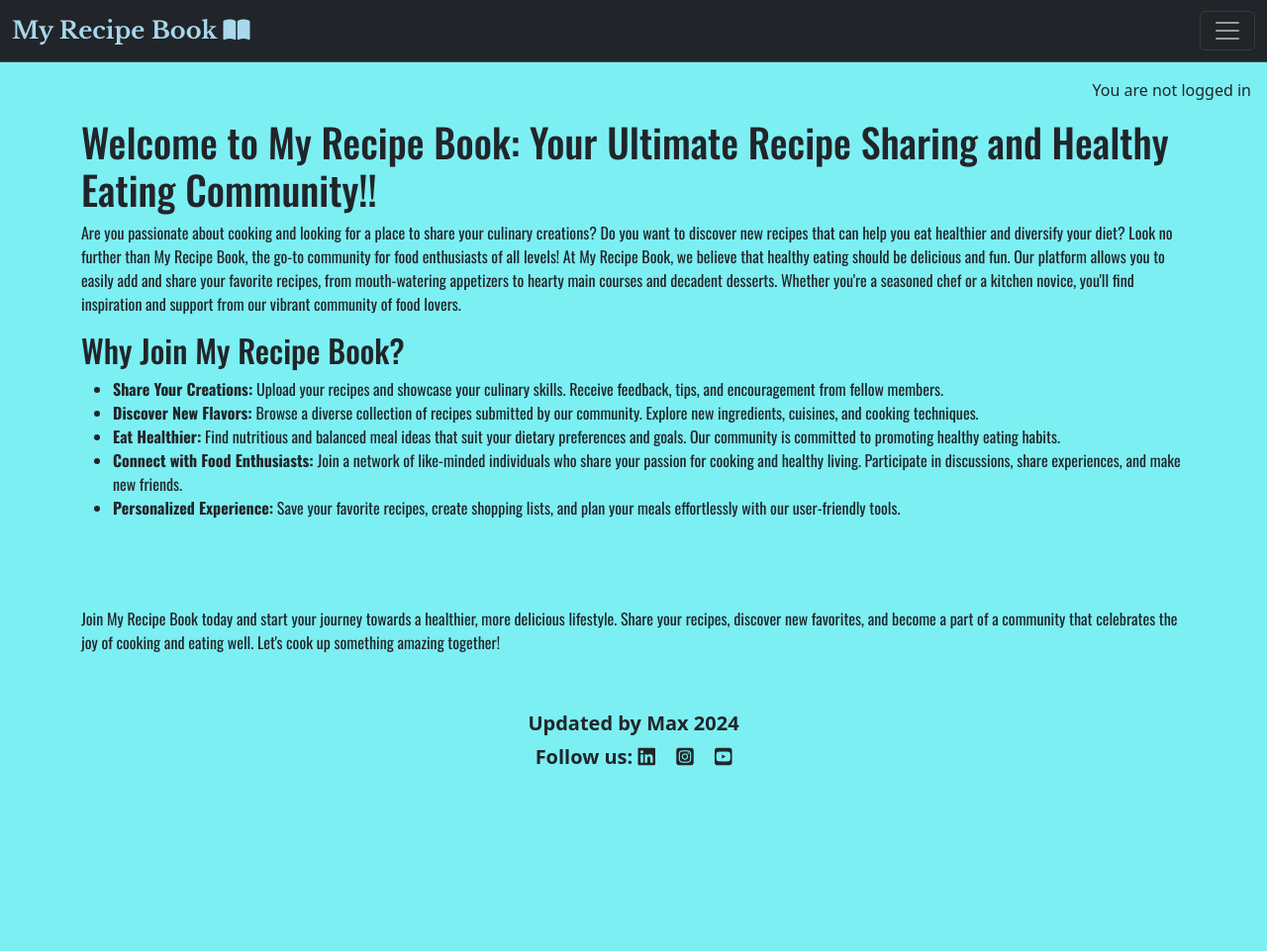
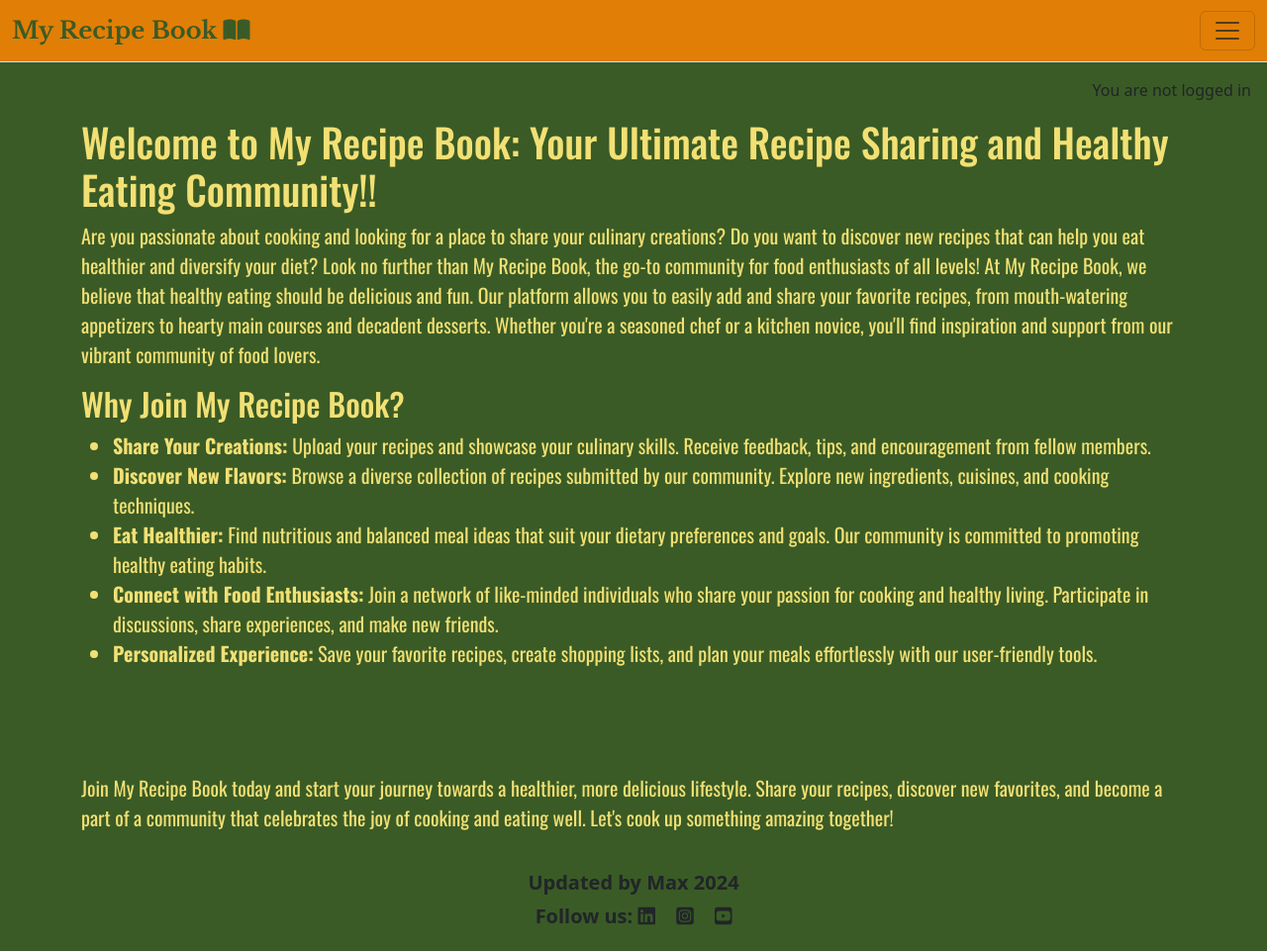
Before and after one commit to maxgray7-dev/RecipeBook, a Django app: page /about/ in a window 1280 px wide. Shown: the whole page at 99% size. Before the commit the page ends 774 px from the top, so only its background shows below. Run offline with Django 4.2, Linux system fonts and the light colour scheme; some libraries are stand-ins or nearby versions.

Commit message:
editing design for main page

```diff
--- a/recipe_book/settings.py
+++ b/recipe_book/settings.py
@@ -30,7 +30,7 @@ SECRET_KEY = 'os.environ.get("SECRET_KEY")'
 # SECURITY WARNING: don't run with debug turned on in production!
 DEBUG = True
 
-ALLOWED_HOSTS = ['8000-maxgray7dev-recipebook-cvr5kwlr4ls.ws-eu116.gitpod.io',
+ALLOWED_HOSTS = ['8000-maxgray7dev-recipebook-ugeaaa4d8iz.ws-eu116.gitpod.io',
 '.herokuapp.com',
 '.codeinstitute-ide.net',
 ]
--- a/static/css/style.css
+++ b/static/css/style.css
@@ -1,20 +1,28 @@
 /*--------------------------------------------------General */
 body {
-    background-color: #7ceff3;
+    background-color: #3A5B26;
+}
+/*---------------------------------------------------Navbar */
+
+.navbar {
+    background-color:#E17E06;
 }
 
 
+
 /*---------------------------------------------------Main Page */
+
+
 .my_page_title {
     font-family: 'Libre Baskerville','Oswald', sans-serif;
     font-size: 1.5rem;
     font-weight: 600;
-    color: #a9d7ec;
+    color: #3A5B26;
 }
 
 
 .dark-bg {
- color: black;
+ color: rgb(240, 9, 9);
  font-size: 20px;
  font-weight: 600;
 }
@@ -28,6 +36,11 @@ body {
 .image-container {
     position: relative;
 }
+
+.card-title {
+    color:#f2e074
+}
+
 
 /* Author on the main page*/
 .image-flash {
@@ -71,6 +84,8 @@ body {
 /*About Page*/
 .text-about {
     font-family: 'Oswald', sans-serif;
+    color: #f2e074;
+    font-size: 20px;
 }
 
 
--- a/templates/base.html
+++ b/templates/base.html
@@ -42,7 +42,7 @@
 <body class="d-flex flex-column h-100 main-bg">
 
     <!-- Navigation -->
-    <nav class="navbar bg-dark border-bottom border-body" data-bs-theme="dark">
+    <nav class="navbar border-bottom border-body">
         <div class="container-fluid">
             <a class="navbar-brand" href="{% url 'home' %}"><span class="my_page_title">My Recipe Book<span class="icon"> <i class="fa-solid fa-book-open "></i></span></a>
             <button class="navbar-toggler" type="button" data-bs-toggle="collapse" data-bs-target="#navbarText"
```
